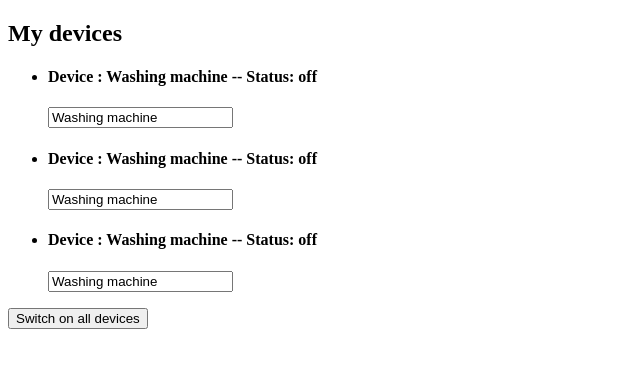
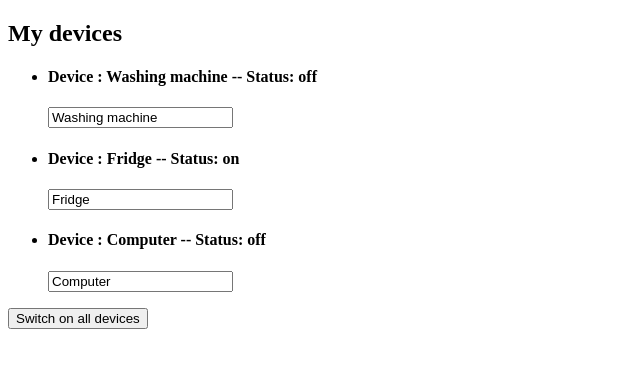
Before and after one commit to CHATELET-Arnaud/2021-12-06_MyFirstAngularProject, an Angular app: page / in a window 1280 px wide. Shown: the top 368 px of the page, without its empty margins (0-640 px from the left). Built offline with nearby package versions, Linux system fonts and the light colour scheme.

Commit message:
custom properties

```diff
--- a/angular.json
+++ b/angular.json
@@ -50,7 +50,8 @@
               "src/assets"
             ],
             "styles": [
-              "src/styles.scss"
+              "./node_modules/bootstrap/dist/css/bootstrap.css"
+			  "src/styles.scss"
             ],
             "scripts": []
           },
--- a/src/app/app.component.html
+++ b/src/app/app.component.html
@@ -3,9 +3,9 @@
     <div class="col-xs-12">
       <h2>My devices</h2>
       <ul class="list-group">
-        <app-device></app-device>
-        <app-device></app-device>
-        <app-device></app-device>
+        <app-device [deviceName]="deviceOne" [deviceStatus]="'off'"></app-device>
+        <app-device [deviceName]="deviceTwo" [deviceStatus]="'on'"></app-device>
+        <app-device [deviceName]="deviceThree" [deviceStatus]="'off'"></app-device>
       </ul>
 	  <button	class="btn btn-success"
 				[disabled]="!isAuth"
--- a/src/app/app.component.ts
+++ b/src/app/app.component.ts
@@ -7,6 +7,10 @@ import { Component } from '@angular/core';
 })
 export class AppComponent {
   isAuth = false;
+
+  deviceOne = 'Washing machine';
+  deviceTwo = 'Fridge';
+  deviceThree = 'Computer';
 
   constructor() {
 	  setTimeout(
--- a/src/app/device/device.component.ts
+++ b/src/app/device/device.component.ts
@@ -1,4 +1,4 @@
-import { Component, OnInit } from '@angular/core';
+import { Component, Input, OnInit } from '@angular/core';
 
 @Component({
   selector: 'app-device',
@@ -7,10 +7,13 @@ import { Component, OnInit } from '@angular/core';
 })
 export class DeviceComponent implements OnInit {
 
-	deviceName: string = 'Washing machine';
-	deviceStatus: string = 'off';
+	@Input() deviceName: string;
+	@Input() deviceStatus: string;
 
-	constructor() { }
+	constructor() {
+		this.deviceName = 'd';
+		this.deviceStatus = 'off';
+	}
 
 	ngOnInit(): void {
 	}
```
